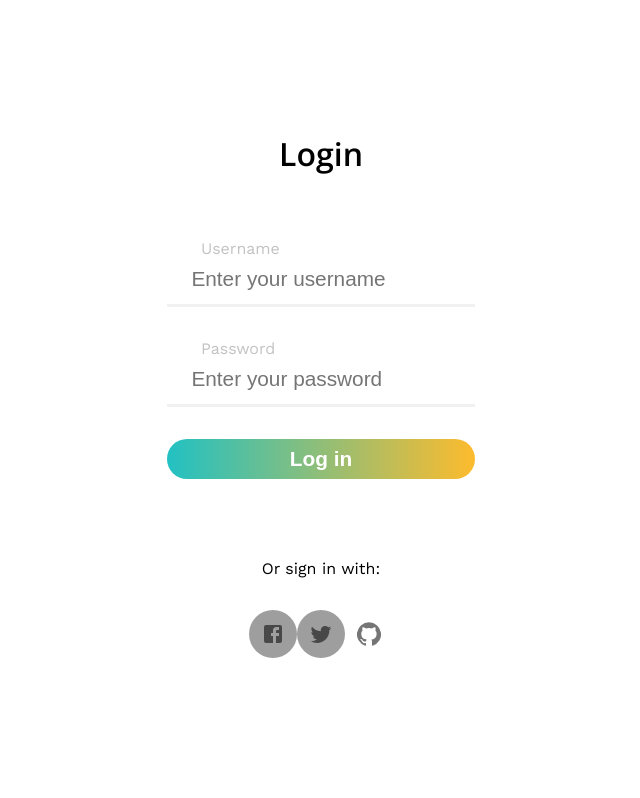
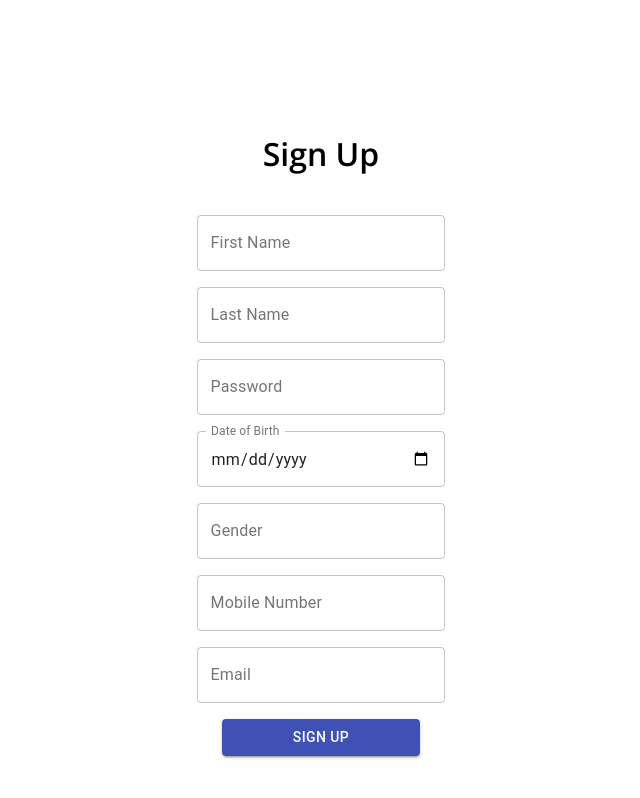
Before and after one commit to hemanta092/twitterDemo, a React (Create React App) app: page /signup in a window 1280 px wide. Shown: the top 798 px of the page, without its empty margins (319-959 px from the left). Built offline with nearby package versions, Linux system fonts and the light colour scheme; no server answers; grey boxes are pictures that could not be loaded.

Commit message:
Bug fixes

```diff
--- a/package.json
+++ b/package.json
@@ -5,6 +5,7 @@
   "dependencies": {
     "@material-ui/core": "^4.12.4",
     "@material-ui/icons": "^4.9.1",
+    "@material-ui/lab": "^4.0.0-alpha.61",
     "@reduxjs/toolkit": "^1.8.2",
     "@testing-library/jest-dom": "^4.2.4",
     "@testing-library/react": "^9.5.0",
--- a/src/App.js
+++ b/src/App.js
@@ -8,6 +8,7 @@ import Login from './pages/Login';
 import MyTweets from './pages/MyTweets';
 import AllUsers from './pages/AllUsers';
 import SearchUser from './pages/SearchUser';
+import Signup from './pages/Signup';
 
 function App() {
   return (
@@ -21,7 +22,7 @@ function App() {
           <Route path='search_users' element={<SearchUser />} />
         </Route>
         <Route path='/login' exact element={<Login></Login>} />
-        <Route path='/signup' exact element={<Login></Login>} />
+        <Route path='/signup' exact element={<Signup></Signup>} />
       </Routes>
     </BrowserRouter>
   );
--- a/src/components/TweetCard.js
+++ b/src/components/TweetCard.js
@@ -91,13 +91,13 @@ export default function TweetCard({
   const [reply, setReply] = React.useState('');
   const [modalStyle] = React.useState(getModalStyle);
   const [open, setOpen] = React.useState(false);
-  const [editedTweetText, setEditedTweetText] = React.useState('');
+  const [editedTweetText, setEditedTweetText] = React.useState(text);
   const [snackbarOpen, setSnackbarOpen] = React.useState(false);
 
   const { token } = useSelector((state) => state.user);
   const { tweets } = useSelector((state) => state.tweet);
   const dispatch = useDispatch();
-
+  //const theDate = new Date(time).toLocaleString(undefined, {timeZone: 'Asia/Kolkata'});
   const handleOpen = () => {
     setOpen(true);
   };
@@ -141,16 +141,20 @@ export default function TweetCard({
   };
 
   const handleEditTweet = () => {
-    const t = tweets.find((item) => item.tweetId === id);
+    let t = tweets.find((item) => item.tweetId === id);
+    console.log(t);
     if (t) {
-      t.message = editedTweetText;
+      let x = JSON.parse(JSON.stringify(t));//Object.assign(x, JSON.parse(JSON.stringify(t)));
+      x.message = editedTweetText;
+      console.log(t);
       dispatch(
         editTweet({
-          body: t,
+          body: x,
           token,
         })
       );
     }
+    setOpen(false);
   };
 
   const handleDeleteTweet = () => {
@@ -169,7 +173,7 @@ export default function TweetCard({
       <TextField
         label='Reply'
         variant='outlined'
-        value={text}
+        value={editedTweetText}
         onChange={(e) => setEditedTweetText(e.target.value)}
       />
       <Button onClick={handleEditTweet}>Submit</Button>
@@ -239,8 +243,10 @@ export default function TweetCard({
           <Button onClick={handleTweetReply}>Post Reply</Button>
           {replies?.map((r) => (
             <div key={r.userId} className={classes.replyBorder}>
-              <Typography>{r.userId}</Typography>
-              <Typography paragraph>{r.replyMsg}</Typography>
+              <Typography color='primary'>{r.userId}</Typography>
+              <Typography >{r.replyMsg}</Typography>
+              <Typography variant="caption" align='right' >{new Date(r.creationTime).toLocaleString(undefined, {timeZone: 'Asia/Kolkata'})}</Typography>
+
             </div>
           ))}
         </CardContent>
--- a/src/features/tweet/tweetSlice.js
+++ b/src/features/tweet/tweetSlice.js
@@ -227,7 +227,6 @@ const tweetSlice = createSlice({
       state.tweets = state.tweets.map((t) => {
         if (t.tweetId === action.payload.data.tweetId) {
           t.message = action.payload.data.message;
-          t.updateDateTime = action.payload.data.tweetLikesCount;
         }
         return t;
       });
--- a/src/features/user/userSlice.js
+++ b/src/features/user/userSlice.js
@@ -9,7 +9,7 @@ const getUserUrl = 'http://localhost:8081/auth/validate';
 const signupURL = 'http://localhost:8081/auth/register';
 
 const initialState = {
-  user: [],
+  user: {},
   isLoggedIn: false,
   isLoading: false,
   userId: '',
@@ -58,8 +58,9 @@ export const getUser = createAsyncThunk(
 );
 
 export const signupRequest = createAsyncThunk(
-  'signupRequest',
+  'user/signupRequest',
   async (reqBody) => {
+    console.log(reqBody);
     try {
       const res = await axios.post(signupURL, reqBody.body);
       return res;
@@ -86,6 +87,7 @@ const userSlice = createSlice({
       state.isLoading = false;
       state.isLoggedIn = true;
       state.userId = action.payload.userId;
+      state.user.name = action.payload.userName;
       state.token = `Bearer ${action.payload.authToken}`;
     },
     [loginRequest.rejected]: (state, action) => {
--- a/src/pages/Login.js
+++ b/src/pages/Login.js
@@ -6,6 +6,7 @@ import { IconButton } from '@material-ui/core';
 import FacebookIcon from '@material-ui/icons/Facebook';
 import TwitterIcon from '@material-ui/icons/Twitter';
 import GitHubIcon from '@material-ui/icons/GitHub';
+import { Link } from 'react-router-dom';
 // import { IconButton } from '@material-ui/core';
 // import TwitterIcon from '@mui/icons-material/Twitter';
 // import GoogleIcon from '@mui/icons-material/Google';
@@ -29,6 +30,7 @@ const Login = () => {
         <FormButton title='Log in' />
       </div>
       <div id='alternativeLogin'>
+        <Link to='/signup'>SignUp </Link>
         <label>Or sign in with:</label>
         <div id='iconGroup'>
           <IconButton id='facebookIcon'>
--- a/src/pages/SharedLayout.js
+++ b/src/pages/SharedLayout.js
@@ -19,7 +19,8 @@ const Home = () => {
             alt=''
             style={{ maxWidth: '100%', maxHeight: '100%' }}
           />
-          <h3>{user.firstName}</h3>
+          <h3>{user.name}</h3>
+          {console.log(user)}
         </Grid>
         <Grid item xs={6}>
           <Outlet />
--- a/src/pages/Signup.js
+++ b/src/pages/Signup.js
@@ -1,4 +1,4 @@
-import React, { useRef, useState } from 'react';
+import React, { useEffect, useRef, useState } from 'react';
 import './Login.css';
 import { Button, TextField } from '@material-ui/core';
 import { makeStyles } from '@material-ui/core/styles';
@@ -22,7 +22,7 @@ const useStyles = makeStyles((theme) => ({
 
 const Signup = () => {
   const classes = useStyles();
-  const { form, setForm } = useState({});
+  const [form, setForm ] = useState({});
 
   const firstNameRef = useRef(null);
   const lastNameRef = useRef(null);
@@ -44,15 +44,19 @@ const Signup = () => {
       lastName: lastNameRef.current.value,
       dateOfBirth: dobRef.current.value,
       gender: genderRef.current.value,
-      mobileNo: genderRef.current.value,
+      mobileNo: mobileRef.current.value,
+
     });
+  };
+
+  useEffect(()=>{
     dispatch(
       signupRequest({
         body: form,
       })
     );
-    navigate('/login');
-  };
+    //navigate('/login');
+  },[form,dispatch]);
 
   return (
     <div id='loginform'>
@@ -68,15 +72,17 @@ const Signup = () => {
           label='First Name'
           variant='outlined'
         />
-        <TextField id='lastname' label='Last Name' variant='outlined' />
+        <TextField id='lastname' inputRef={lastNameRef} label='Last Name' variant='outlined' />
         <TextField
           id='password'
+          inputRef={passwordRef}
           label='Password'
           type='password'
           variant='outlined'
         />
         <TextField
           id='dob'
+          inputRef={dobRef}
           label='Date of Birth'
           type='date'
           variant='outlined'
@@ -84,14 +90,14 @@ const Signup = () => {
             shrink: true,
           }}
         />
-        <TextField id='gender' label='Gender' variant='outlined' />
+        <TextField id='gender' inputRef={genderRef} label='Gender' variant='outlined' />
         <TextField
           inputRef={mobileRef}
           id='mobile'
           label='Mobile Number'
           variant='outlined'
         />
-        <TextField id='email' type='email' label='Email' variant='outlined' />
+        <TextField id='email' inputRef={emailRef} type='email' label='Email' variant='outlined' />
         <Button type='submit' variant='contained' color='primary'>
           Sign Up
         </Button>
```
Also changed, not shown: 1 other file (tests, documents, lock files or other folders).
